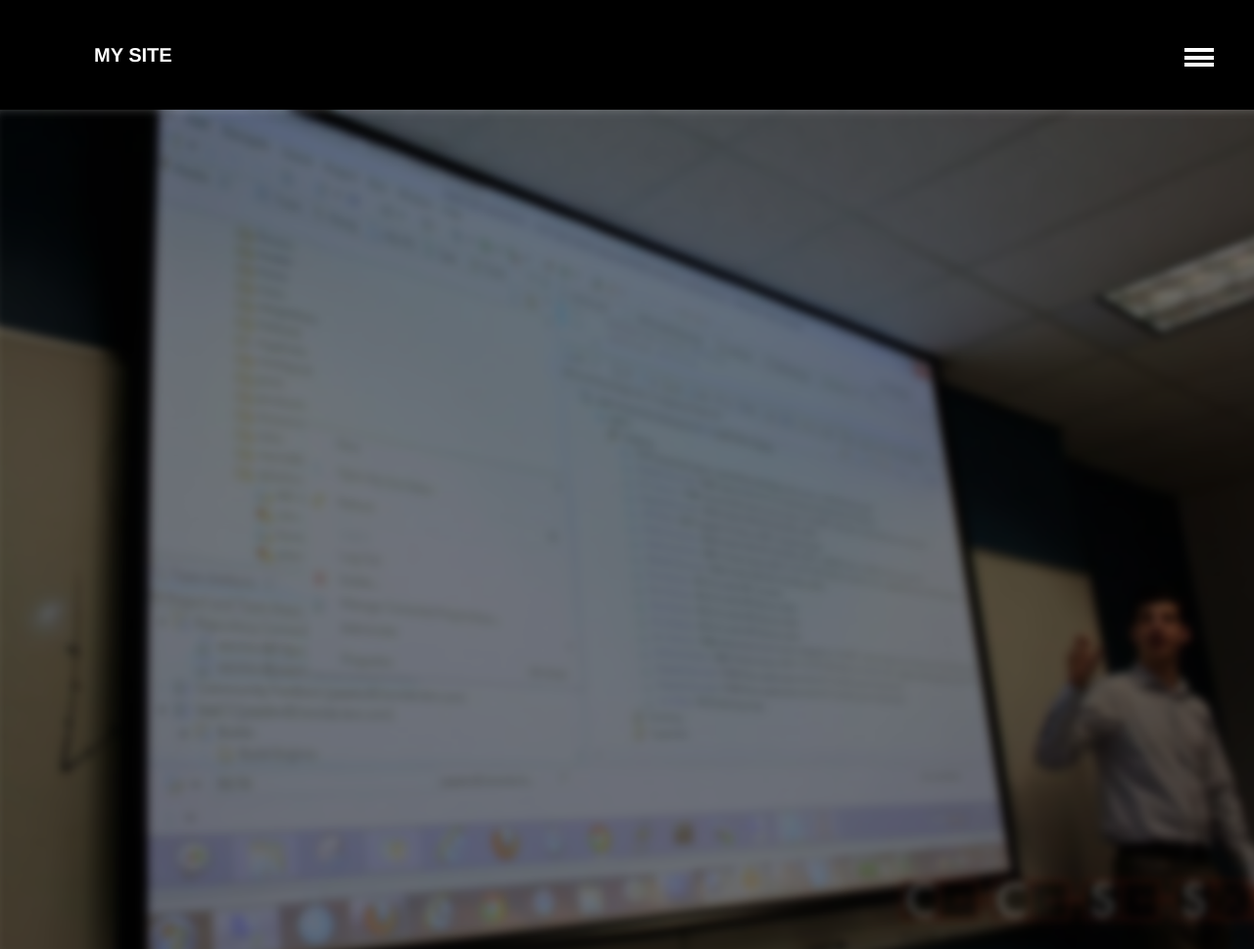
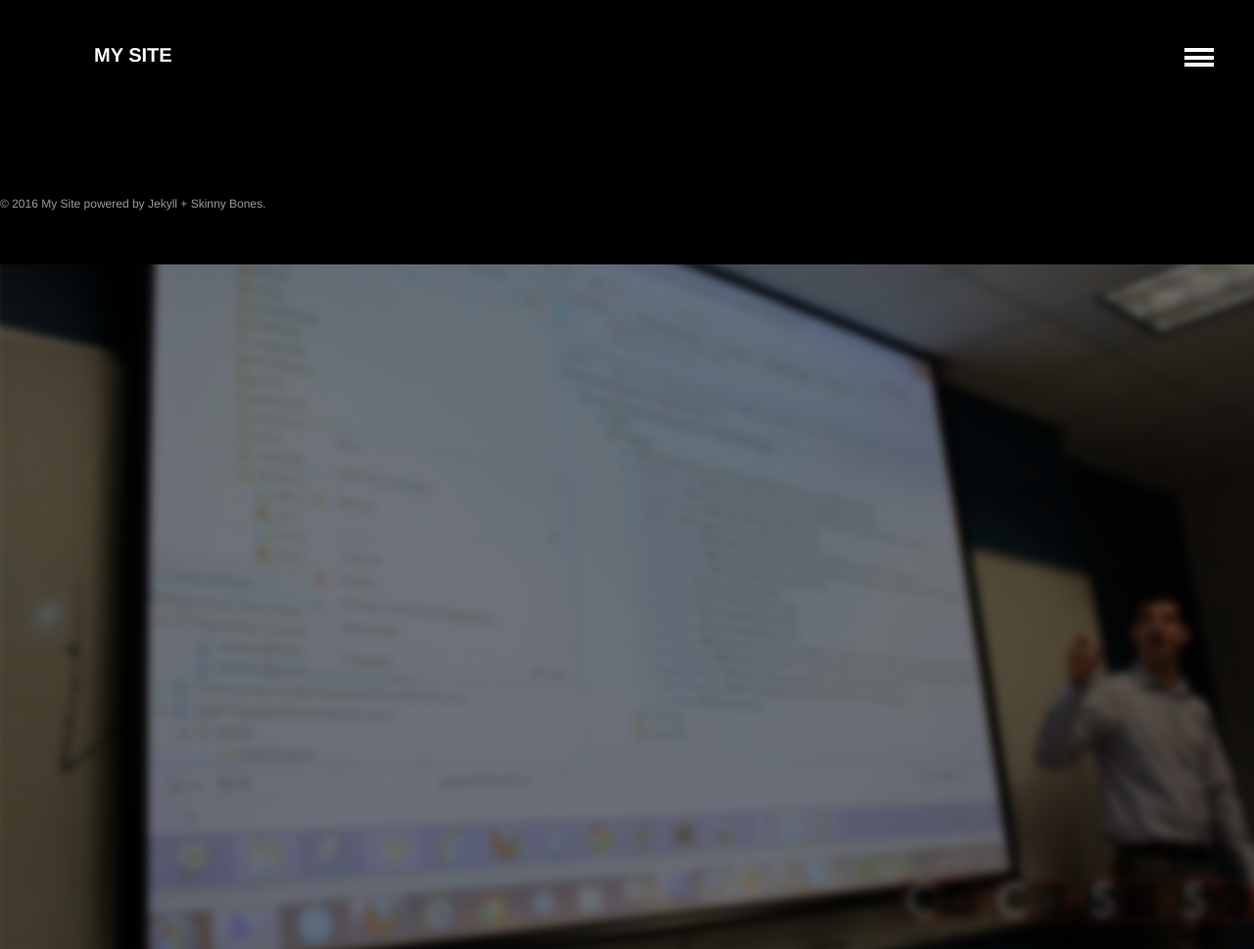
Before and after one commit to brittnylapierre/ccss_web, a Jekyll site: the page built from index.md, in a window 1280 px wide. Shown: the whole page at 98% size. Built offline with Jekyll 4.4.1, drawn with Linux system fonts in a browser that asks for light colours.

Commit message:
Updated _layout.scss

```diff
--- a/_sass/_layout.scss
+++ b/_sass/_layout.scss
@@ -302,6 +302,8 @@
     top: 0;
     margin: 0;
     padding: 0;
+    z-index: -1;
+    display:block;
 }
 
 /*
@@ -356,7 +358,8 @@
 		}
 	}
     background-color: black;
-    width: 100%;
+    width: 100vw;
+    max-width: 100vw;
     margin: 0;
     right: 0;
     left: 0;
```
